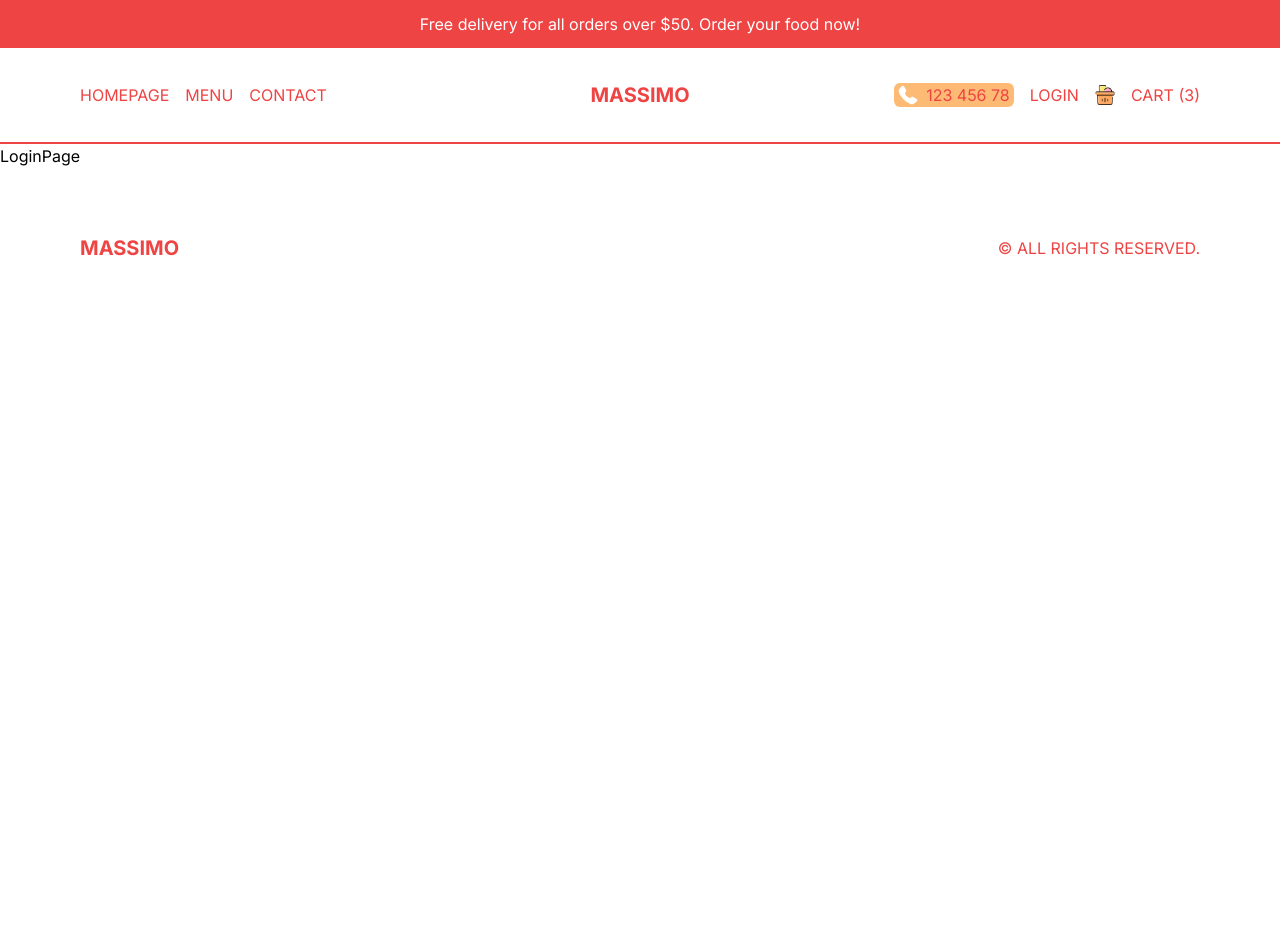
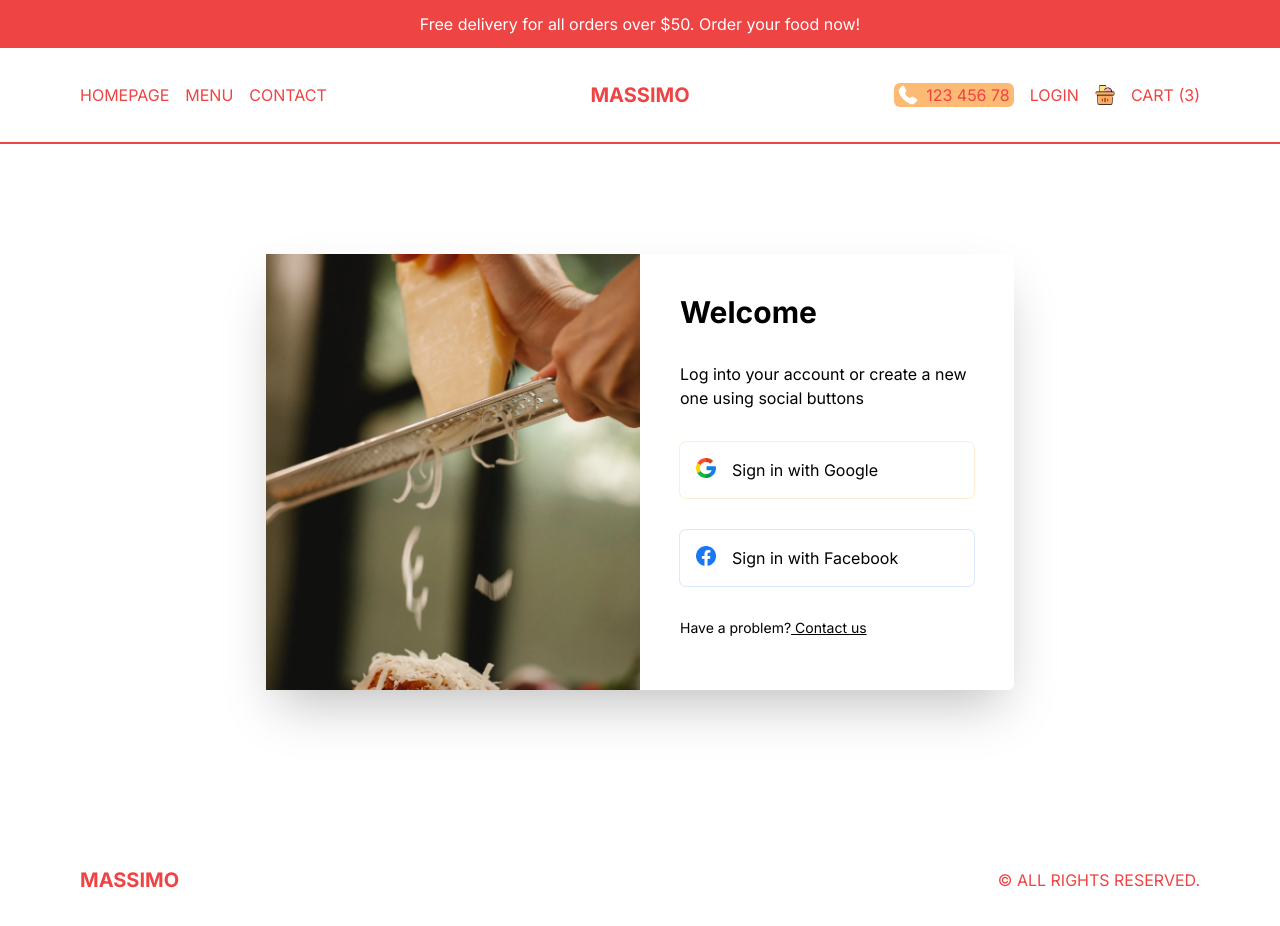
Before and after one commit to vitorfnery/restaurant-website, a Next.js app: page /login in a window 1280 px wide. Shown: the top 926 px of the page. Before the commit the page ends 800 px from the top, so only its background shows below. Built offline with nearby package versions, Linux system fonts and the light colour scheme.

Commit message:
create Login page

```diff
--- a/src/app/login/page.tsx
+++ b/src/app/login/page.tsx
@@ -1,4 +1,62 @@
+import { LOGIN_INFO } from "@/constants";
+import Image from "next/image";
+import Link from "next/link";
+
 const LoginPage = () => {
-  return <div>LoginPage</div>;
+  const {
+    title,
+    desc,
+    signInGoogle,
+    signInFacebook,
+    problem,
+    contact,
+    loginImg,
+    googleImg,
+    facebookImg,
+  } = LOGIN_INFO;
+  return (
+    <div className="p-4 h-[calc(100vh-6rem)] md:h-[calc(100vh-9rem)] flex items-center justify-center">
+      {/* BOX */}
+      <div className="h-full shadow-2xl rounded-md flex flex-col md:flex-row md:h-[70%] md:w-full lg:w-[60%] 2xl:w-1/2">
+        {/* IMAGE CONTAINER */}
+        <div className="relative h-1/3 w-full md:h-full md:w-1/2">
+          <Image src={loginImg} alt="" fill className="object-cover" />
+        </div>
+        {/* FORM CONTAINER */}
+        <div className="p-10 flex flex-col gap-8 md:w-1/2">
+          <h1 className="font-bold text-xl xl:text-3xl">{title}</h1>
+          <p>{desc}</p>
+          <button className="flex gap-4 p-4 ring-1 ring-orange-100 rounded-md">
+            <Image
+              src={googleImg}
+              alt=""
+              width={20}
+              height={20}
+              className="object-contain"
+            />
+            <span>{signInGoogle}</span>
+          </button>
+          <button className="flex gap-4 p-4 ring-1 ring-blue-100 rounded-md">
+            <Image
+              src={facebookImg}
+              alt=""
+              width={20}
+              height={20}
+              className="object-contain"
+            />
+            <span>{signInFacebook}</span>
+          </button>
+          <p className="text-sm">
+            {problem}
+            <Link className="underline" href="/">
+              {" "}
+              {contact}
+            </Link>
+          </p>
+        </div>
+      </div>
+    </div>
+  );
 };
+
 export default LoginPage;
--- a/src/constants/index.ts
+++ b/src/constants/index.ts
@@ -10,3 +10,4 @@
 export * from "@/constants/featured-info";
 export * from "@/constants/offer-info";
 export * from "@/constants/price-info";
+export * from "@/constants/login-info";
--- /dev/null
+++ b/src/constants/login-info.ts
@@ -0,0 +1,11 @@
+export const LOGIN_INFO = {
+  title: "Welcome",
+  desc: "Log into your account or create a new one using social buttons",
+  signInGoogle: "Sign in with Google",
+  signInFacebook: "Sign in with Facebook",
+  problem: "Have a problem?",
+  contact: "Contact us",
+  loginImg: "/loginBg.png",
+  googleImg: "/google.png",
+  facebookImg: "/facebook.png",
+};
```
